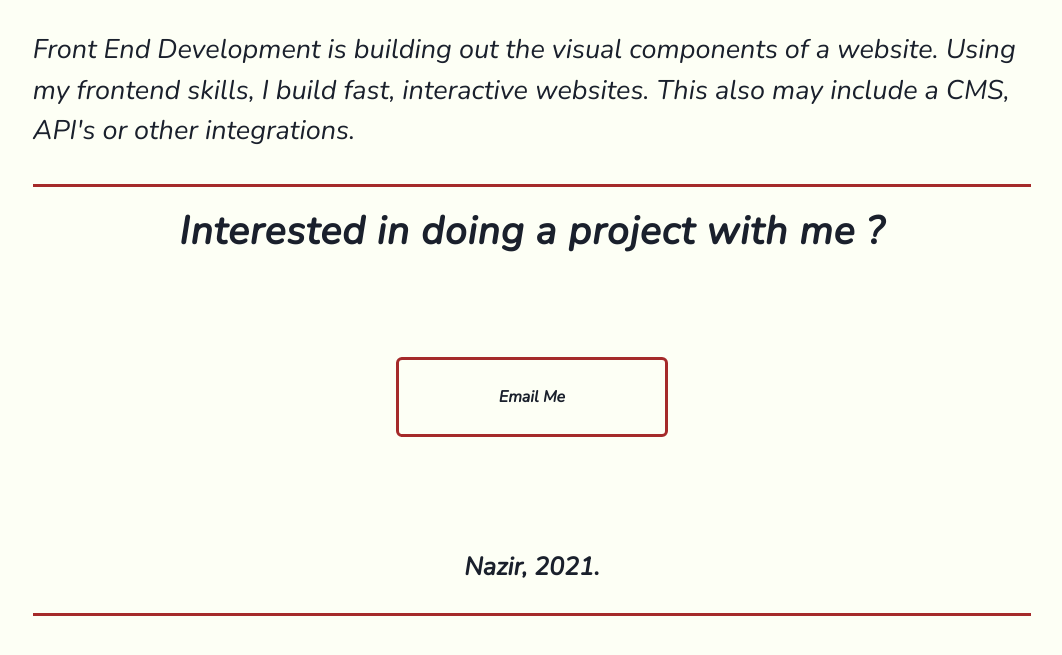
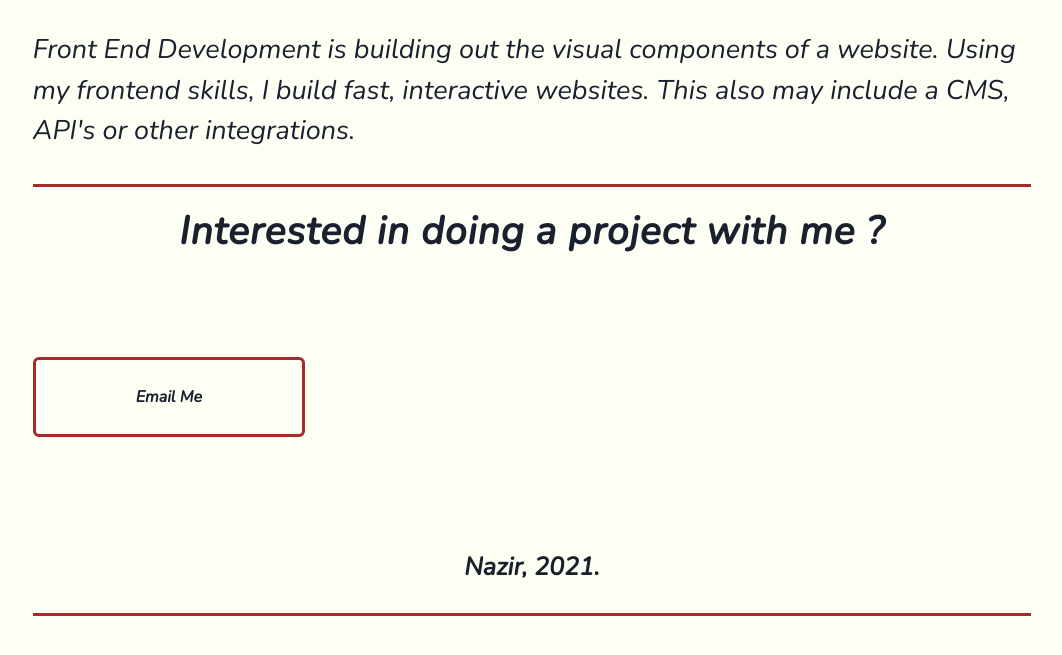
Before and after one commit to naziiriah/NazirAbubakar, a React (Create React App) app: page / in a window 1280 px wide. Shown: the part 1036-1691 px from the top of the page, without its empty margins (108-1170 px from the left). Built offline with nearby package versions, Linux system fonts and the light colour scheme.

Commit message:
Update contactForm.js

```diff
--- a/src/components/contactForm.js
+++ b/src/components/contactForm.js
@@ -10,8 +10,8 @@ const ContactForm = () => {
     return (
         <Box as="footer" width="100%" justifyContent="center" height="27rem" borderBottomColor="brown" borderBottomWidth="3px" borderBottomStyle="solid" borderTopColor="brown" borderTopWidth="3px" borderTopStyle="solid">
             <Text as="h1" textAlign="center" fontSize="39px"my="1rem" fontWeight="600" letterSpacing="1px">Interested in doing a project with me ?</Text>
-                <Box width="100%" display="flex" justifyContent="center"> <EmailDisplay/></Box>
 
+                <EmailDisplay/>
             <Text as="h3" textAlign="center" my="2rem" fontWeight="600" fontSize="25px">Nazir, 2021.</Text>
         </Box>
      );
```
